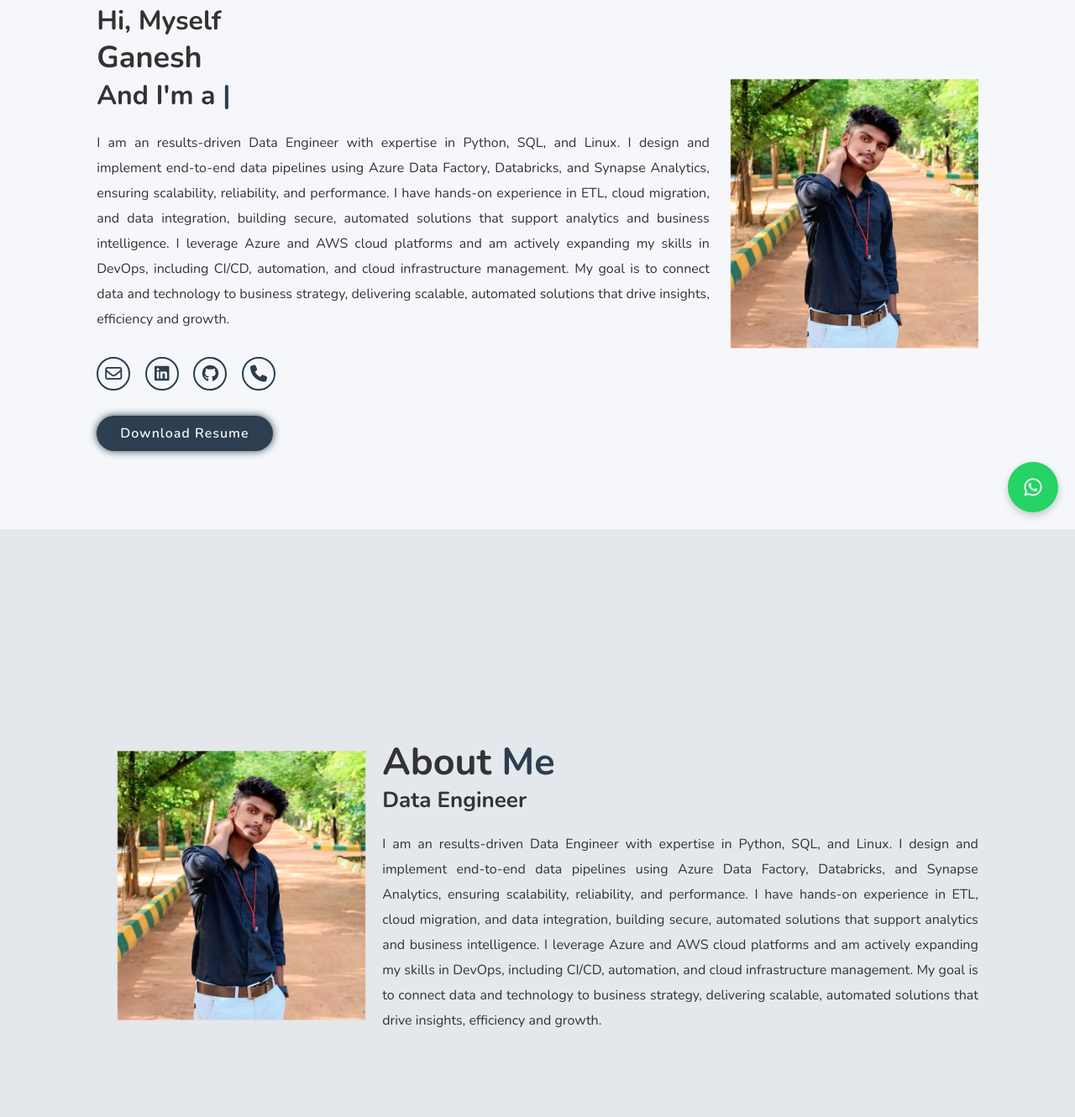
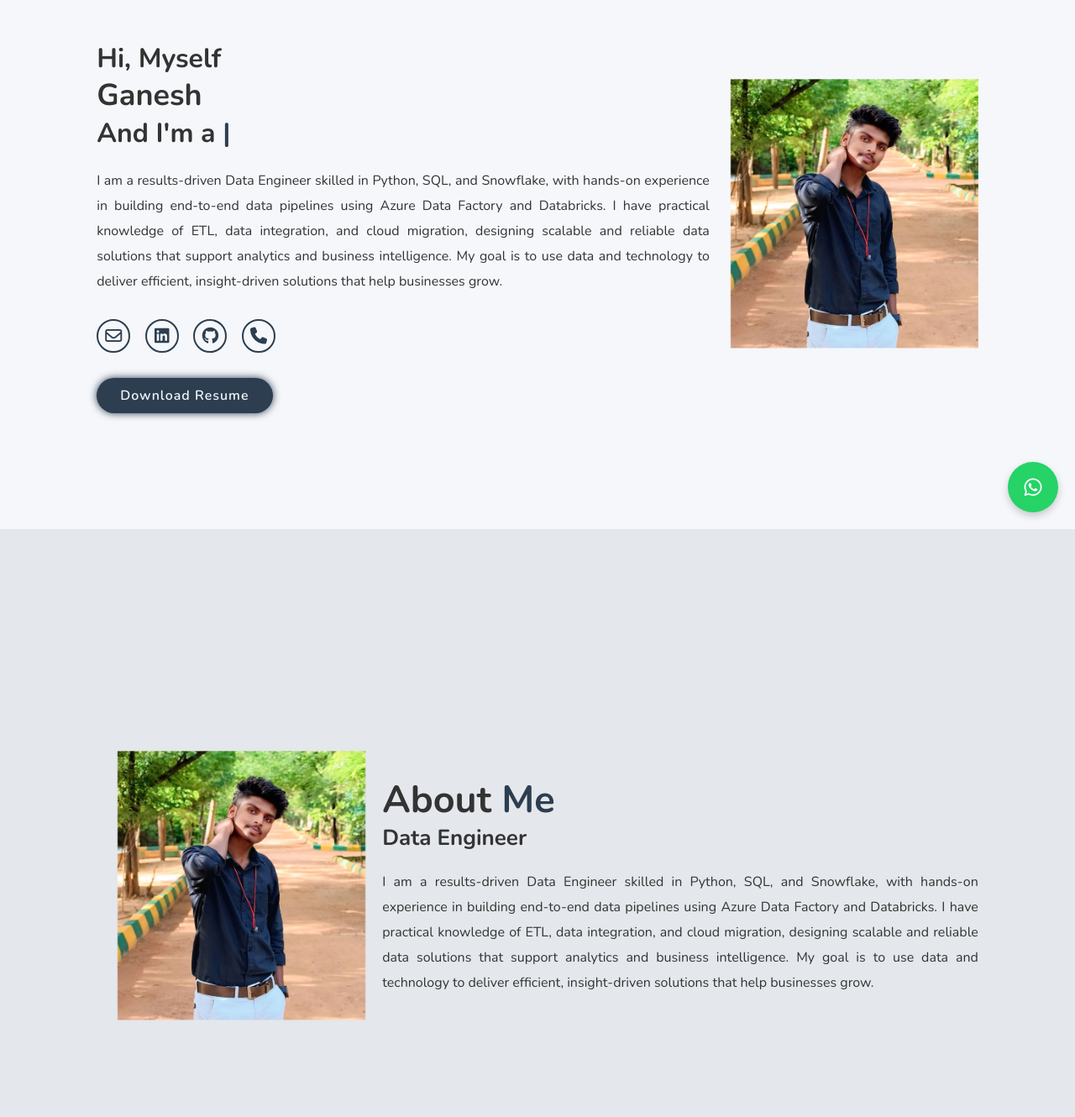
Before and after one commit to Benganesh/Ganesh_Portfolio, a plain HTML site: page index.html in a window 1280 px wide. Shown: the part 170-1500 px from the top of the page at 84% size. Drawn offline with nearby package versions, Linux system fonts and the light colour scheme; a web font is replaced by a local one.

Commit message:
Update index.html

```diff
--- a/index.html
+++ b/index.html
@@ -32,9 +32,9 @@
       <h3>Hi, Myself</h3>
       <h1>Ganesh</h1>
       <h3>And I'm a <span class="multiple-text"></span></h3>
-      <p>I am an results-driven Data Engineer with expertise in Python, SQL, and Linux. I design and implement end-to-end data pipelines using Azure Data Factory, Databricks, and Synapse Analytics, ensuring scalability, reliability, and performance.
-I have hands-on experience in ETL, cloud migration, and data integration, building secure, automated solutions that support analytics and business intelligence. I leverage Azure and AWS cloud platforms and am actively expanding my skills in DevOps, including CI/CD, automation, and cloud infrastructure management.
-My goal is to connect data and technology to business strategy, delivering scalable, automated solutions that drive insights, efficiency and growth.</p>
+      <p>I am a results-driven Data Engineer skilled in Python, SQL, and Snowflake, with hands-on experience in building end-to-end data pipelines using
+        Azure Data Factory and Databricks. I have practical knowledge of ETL, data integration, and cloud migration, designing scalable and reliable
+        data solutions that support analytics and business intelligence. My goal is to use data and technology to deliver efficient, insight-driven solutions that help businesses grow.</p>
       <div class="social-media">
         <a href="mailto:beganesh30@gmail.com"><i class="fa-regular fa-envelope"></i></a>
         <a href="https://www.linkedin.com/in/sgane"><i class="fa-brands fa-linkedin"></i></a>
@@ -57,9 +57,9 @@ My goal is to connect data and technology to business strategy, delivering scala
     <div class="about-content">
       <h2 class="heading">About <span>Me</span></h2>
       <h3>Data Engineer</h3>
-      <p>I am an results-driven Data Engineer with expertise in Python, SQL, and Linux. I design and implement end-to-end data pipelines using Azure Data Factory, Databricks, and Synapse Analytics, ensuring scalability, reliability, and performance.
-I have hands-on experience in ETL, cloud migration, and data integration, building secure, automated solutions that support analytics and business intelligence. I leverage Azure and AWS cloud platforms and am actively expanding my skills in DevOps, including CI/CD, automation, and cloud infrastructure management.
-My goal is to connect data and technology to business strategy, delivering scalable, automated solutions that drive insights, efficiency and growth.</p>
+      <p>I am a results-driven Data Engineer skilled in Python, SQL, and Snowflake, with hands-on experience in building end-to-end data pipelines using Azure Data
+        Factory and Databricks. I have practical knowledge of ETL, data integration, and cloud migration, designing scalable and reliable data solutions that support analytics and business intelligence.
+        My goal is to use data and technology to deliver efficient, insight-driven solutions that help businesses grow.</p>
     </div>
   </section>
 
@@ -115,7 +115,7 @@ My goal is to connect data and technology to business strategy, delivering scala
               <h4>Assistant System Engineer | Present</h4>
               <p>Tata Consultancy Services (TCS)</p>
               <p class="Intern1">
-              At Tata Consultancy Services (TCS), I design and implement end-to-end data pipelines using Azure Data Factory, Databricks, and Synapse Analytics to process and transform both structured and unstructured data. I develop and optimize ETL workflows to ensure data quality, scalability, and reliability for analytics and reporting. My work leverages Python, SQL, and Linux to automate data integration and transformation tasks, while utilizing Azure and AWS cloud platforms for secure data storage and processing. Additionally, I am gaining hands-on experience in DevOps practices, including CI/CD, automation, and cloud infrastructure management, to streamline deployment pipelines. Through these projects, I deliver data-driven solutions that empower business intelligence, real-time reporting, and informed decision-making.
+              At Tata Consultancy Services (TCS), I design and implement end-to-end data pipelines using Azure Data Factory, Databricks, and Snowflake to process and transform both structured and unstructured data. I develop and optimize ETL workflows to ensure data quality, scalability, and reliability for analytics and reporting. My work leverages Python, SQL, and Linux to automate data integration and transformation tasks, while utilizing Azure and AWS cloud platforms for secure data storage and processing. Through these projects, I deliver data-driven solutions that support business intelligence, reporting, and informed decision-making.
               </p>
             </div>
 
@@ -164,6 +164,13 @@ My goal is to connect data and technology to business strategy, delivering scala
             <i class="si si-amazonaws" style="font-size:48px; color:#FF9900;"></i>
             <h1>AWS</h1>
         </div>
+
+        <!-- Snowflake -->
+      <div class="services-box">
+            <i class="fa-brands fa-snowflake" style="font-size:48px; color:#007AFF;"></i>
+            <h1>Snowflake</h1>
+        </div>
+
 
         <!-- Azure Synapse Analytics -->
         <div class="services-box">
```
